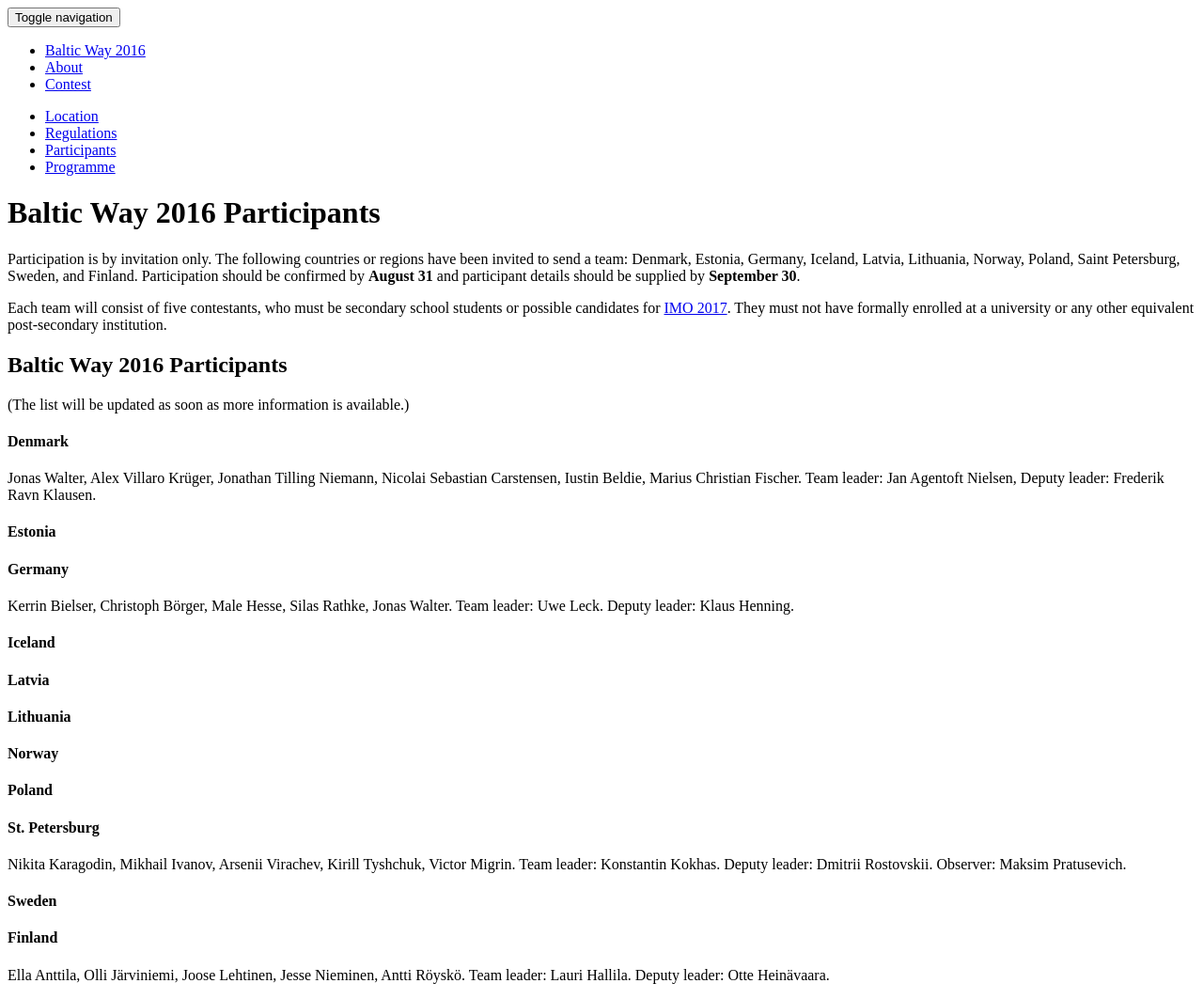
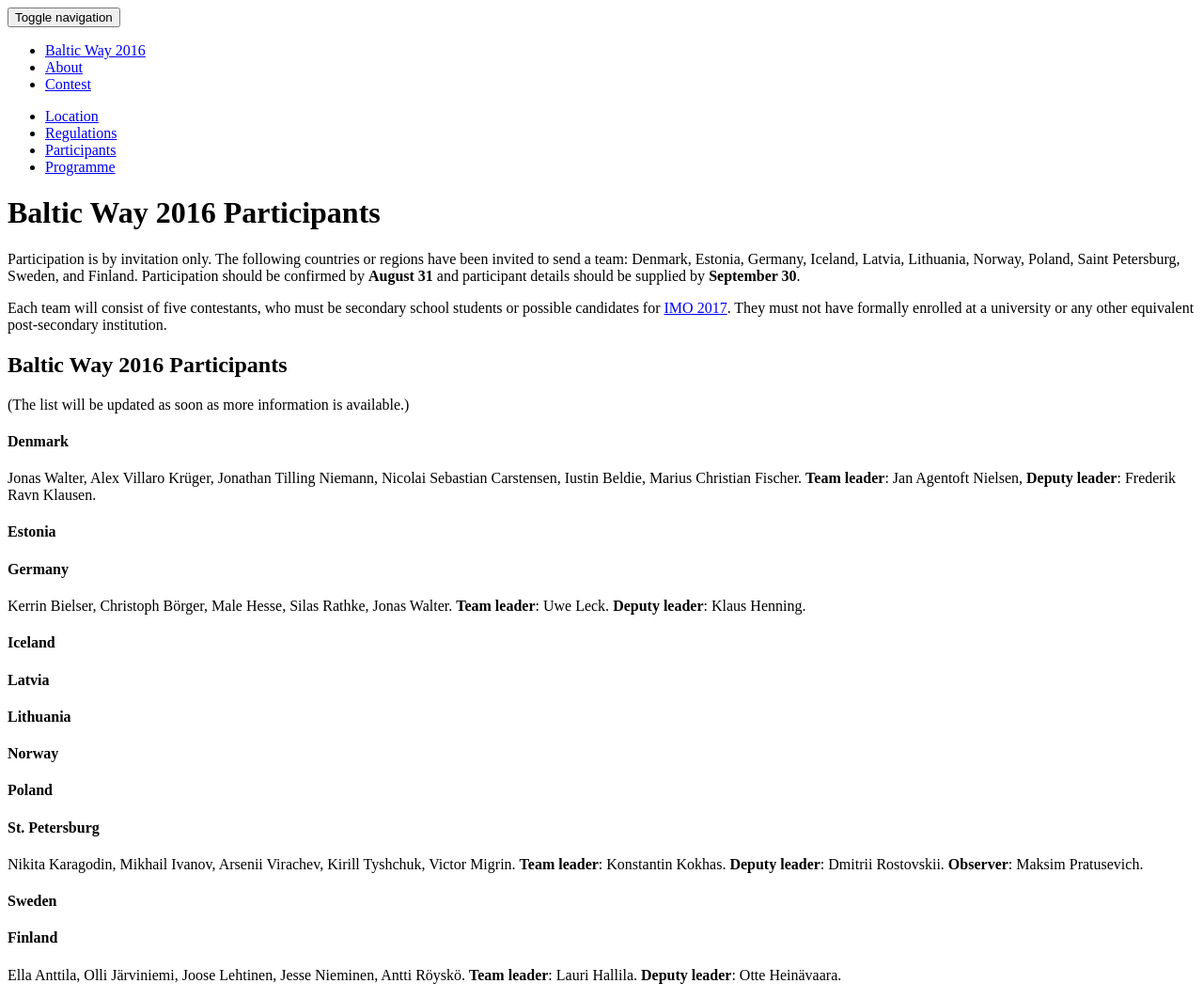
Before and after one commit to matematiikkakilpailut/matematiikkakilpailut.github.io, a Jekyll site: the page built from BW2016/participants/index.md, in a window 1280 px wide. Shown: the whole page at 94% size. Built offline with Jekyll 4.4.1, drawn with Linux system fonts in a browser that asks for light colours; nearby versions of some CDN libraries; a style sheet for code colours, icons or effects is not loaded.

Commit message:
Lihavointeja

```diff
--- a/BW2016/participants/index.md
+++ b/BW2016/participants/index.md
@@ -25,13 +25,13 @@
 
 <h4>Denmark</h4>
 
-Jonas Walter, Alex Villaro Kr&uuml;ger, Jonathan Tilling Niemann, Nicolai Sebastian Carstensen, Iustin Beldie, Marius Christian Fischer. Team leader: Jan Agentoft Nielsen, Deputy leader: Frederik Ravn Klausen.
+Jonas Walter, Alex Villaro Kr&uuml;ger, Jonathan Tilling Niemann, Nicolai Sebastian Carstensen, Iustin Beldie, Marius Christian Fischer. <b>Team leader</b>: Jan Agentoft Nielsen, <b>Deputy leader</b>: Frederik Ravn Klausen.
 
 <h4>Estonia</h4>
 
 <h4>Germany</h4>
 
-Kerrin Bielser,  Christoph Börger,  Male Hesse,  Silas Rathke,  Jonas Walter. Team leader: Uwe Leck. Deputy leader: Klaus Henning.
+Kerrin Bielser,  Christoph Börger,  Male Hesse,  Silas Rathke,  Jonas Walter. <b>Team leader</b>: Uwe Leck. <b>Deputy leader</b>: Klaus Henning.
 
 <h4>Iceland</h4>
 
@@ -45,10 +45,10 @@
 
 <h4>St. Petersburg</h4>
 
-Nikita Karagodin, Mikhail Ivanov, Arsenii Virachev, Kirill Tyshchuk, Victor Migrin. Team leader: Konstantin Kokhas. Deputy leader: Dmitrii Rostovskii. Observer: Maksim Pratusevich.
+Nikita Karagodin, Mikhail Ivanov, Arsenii Virachev, Kirill Tyshchuk, Victor Migrin. <b>Team leader</b>: Konstantin Kokhas. <b>Deputy leader</b>: Dmitrii Rostovskii. <b>Observer</b>: Maksim Pratusevich.
 
 <h4>Sweden</h4>
 
 <h4>Finland</h4>
 
-Ella Anttila, Olli Järviniemi, Joose Lehtinen, Jesse Nieminen, Antti Röyskö. Team leader: Lauri Hallila. Deputy leader: Otte Heinävaara.
+Ella Anttila, Olli Järviniemi, Joose Lehtinen, Jesse Nieminen, Antti Röyskö. <b>Team leader</b>: Lauri Hallila. <b>Deputy leader</b>: Otte Heinävaara.
```
